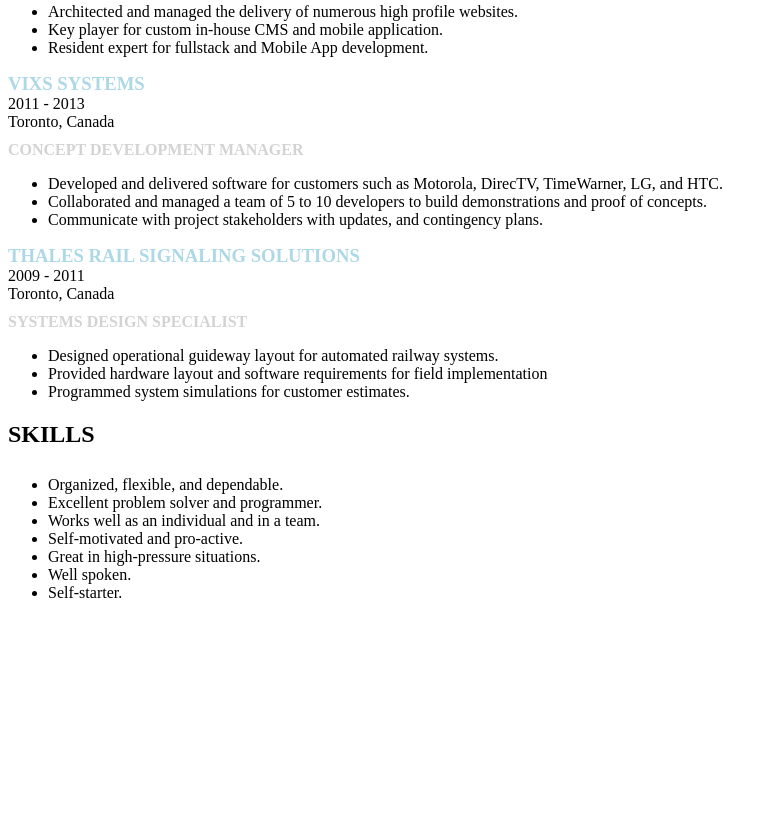
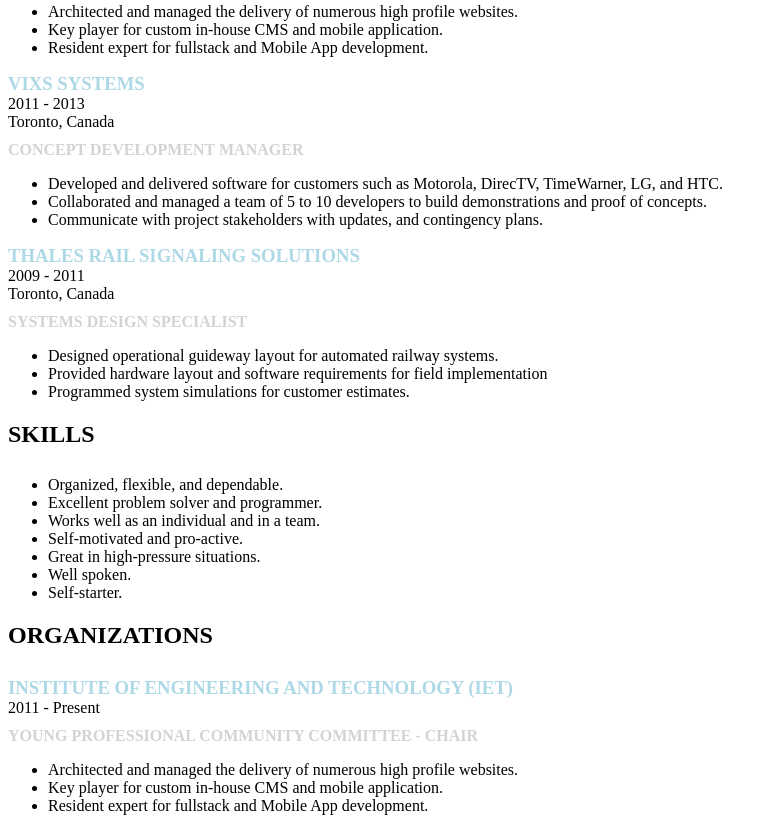
Before and after one commit to timludikar/timludikar, a Gatsby site: page /resume in a window 1280 px wide. Shown: the part 1026-1857 px from the top of the page, without its empty margins (0-773 px from the left). Before the commit the page ends 1644 px from the top, so only its background shows below. Built offline with nearby package versions, Linux system fonts and the light colour scheme; Gatsby itself is replaced by a stand-in of ours.

Commit message:
Adding professional organizations

```diff
--- a/content/resume/technical-director.json
+++ b/content/resume/technical-director.json
@@ -85,6 +85,19 @@
       ]
     }
   ],
+  "professional_experience": [
+    {
+      "company": "Institute of Engineering and Technology (IET)",
+      "title": "Young Professional Community Committee - Chair",
+      "start": "2011",
+      "end": "Present",
+      "notes": [
+        "Architected and managed the delivery of numerous high profile websites.",
+        "Key player for custom in-house CMS and mobile application.",
+        "Resident expert for fullstack and Mobile App development."
+      ]
+    }
+  ],
   "skills": [
     "Organized, flexible, and dependable.",
     "Excellent problem solver and programmer.",
--- /dev/null
+++ b/src/components/Organization/index.js
@@ -0,0 +1,61 @@
+import React from "react";
+import styled from "styled-components";
+
+import Section from "../Section";
+
+const Article = styled.article``;
+const Company = styled.h3`
+  color: lightblue;
+  text-transform: uppercase;
+  text-align: left;
+  margin: 0;
+`;
+const Title = styled.h4`
+  text-transform: uppercase;
+  color: lightgrey;
+  margin: 10px 0 0 0;
+`;
+const Aside = styled.aside``;
+const UnorderedList = styled.ul``;
+const ListItem = styled.li``;
+const Main = styled.main``;
+const Paragraph = styled.p`
+  margin: 0;
+`;
+
+const asideView = (title, company, date) => (
+  <Aside>
+    <Company size={3}>{company}</Company>
+    <Paragraph>{date}</Paragraph>
+    <Title>{title}</Title>
+  </Aside>
+);
+
+const mainView = notes => {
+  const notesCmpt = notes.map((note, i) => {
+    return <ListItem key={`note-${note}-${i}`}>{note}</ListItem>;
+  });
+  return (
+    <Main>
+      <UnorderedList>{notesCmpt}</UnorderedList>
+    </Main>
+  );
+};
+
+const OrganizationRender = ({ company, start, end, title, notes }, i) => {
+  return (
+    <Article key={`organization-${company}`}>
+      {asideView(title, company, `${start} - ${end}`)}
+      {mainView(notes)}
+    </Article>
+  );
+};
+
+const Organizations = ({ organizations }) => {
+  const organizationsCmpt = organizations.map((organization, i) =>
+    OrganizationRender(organization, i)
+  );
+  return <Section title={"Organizations"}>{organizationsCmpt}</Section>;
+};
+
+export default Organizations;
--- a/src/templates/resumeTemplate.js
+++ b/src/templates/resumeTemplate.js
@@ -4,16 +4,24 @@
 import Achievements from "../components/Achievements";
 import Experiences from "../components/Experience";
 import Skill from "../components/Skills";
+import Organizations from "../components/Organization";
 
 export default function Template({ data }) {
   const { resumeJson } = data;
-  const { introduction, skills, achievements, workExperience } = resumeJson;
+  const {
+    introduction,
+    skills,
+    achievements,
+    workExperience,
+    professionalOrganizations
+  } = resumeJson;
   return (
     <div>
       <Introduction introduction={introduction} />
       <Achievements achievements={achievements} />
       <Experiences experience={workExperience} />
       <Skill skills={skills} />
+      <Organizations organizations={professionalOrganizations} />
     </div>
   );
 }
@@ -40,6 +48,13 @@
         location
         experience
       }
+      professionalOrganizations: professional_experience {
+        title
+        company
+        start
+        end
+        notes
+      }
     }
   }
 `;
```
